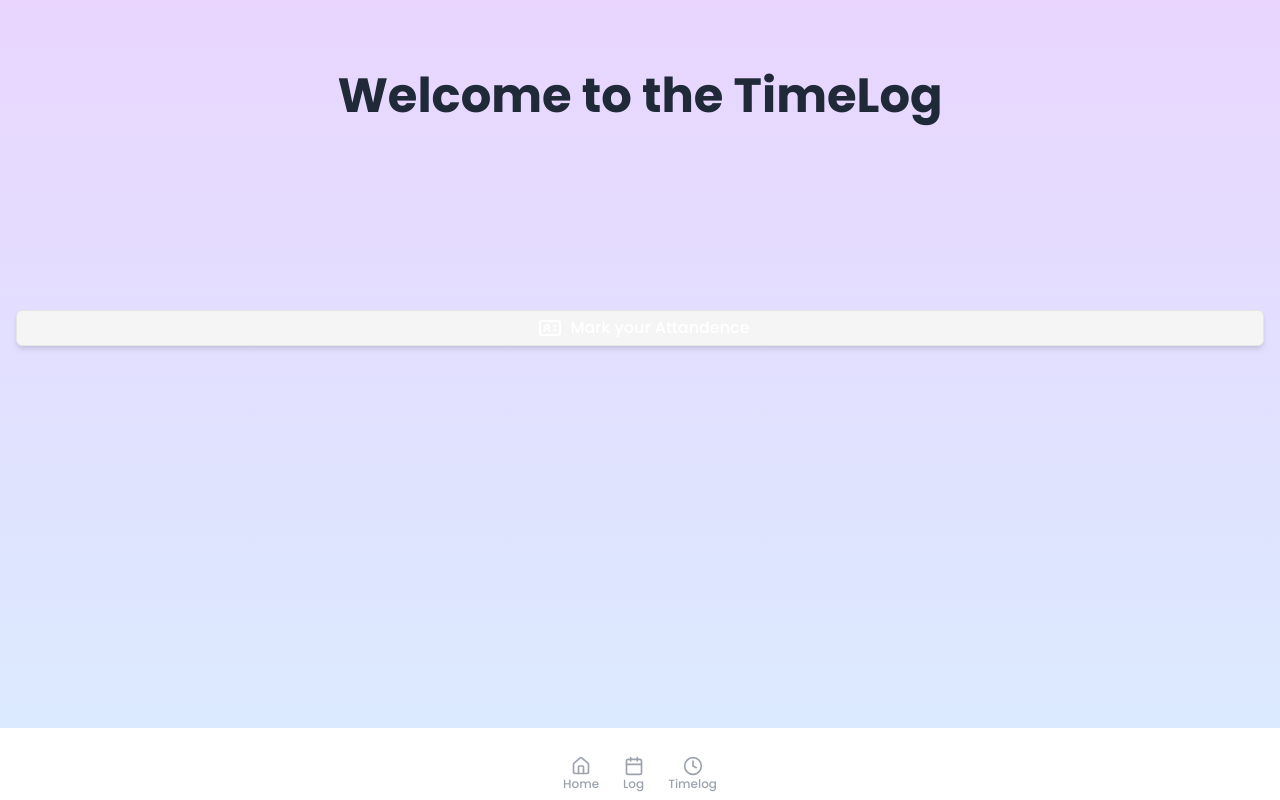
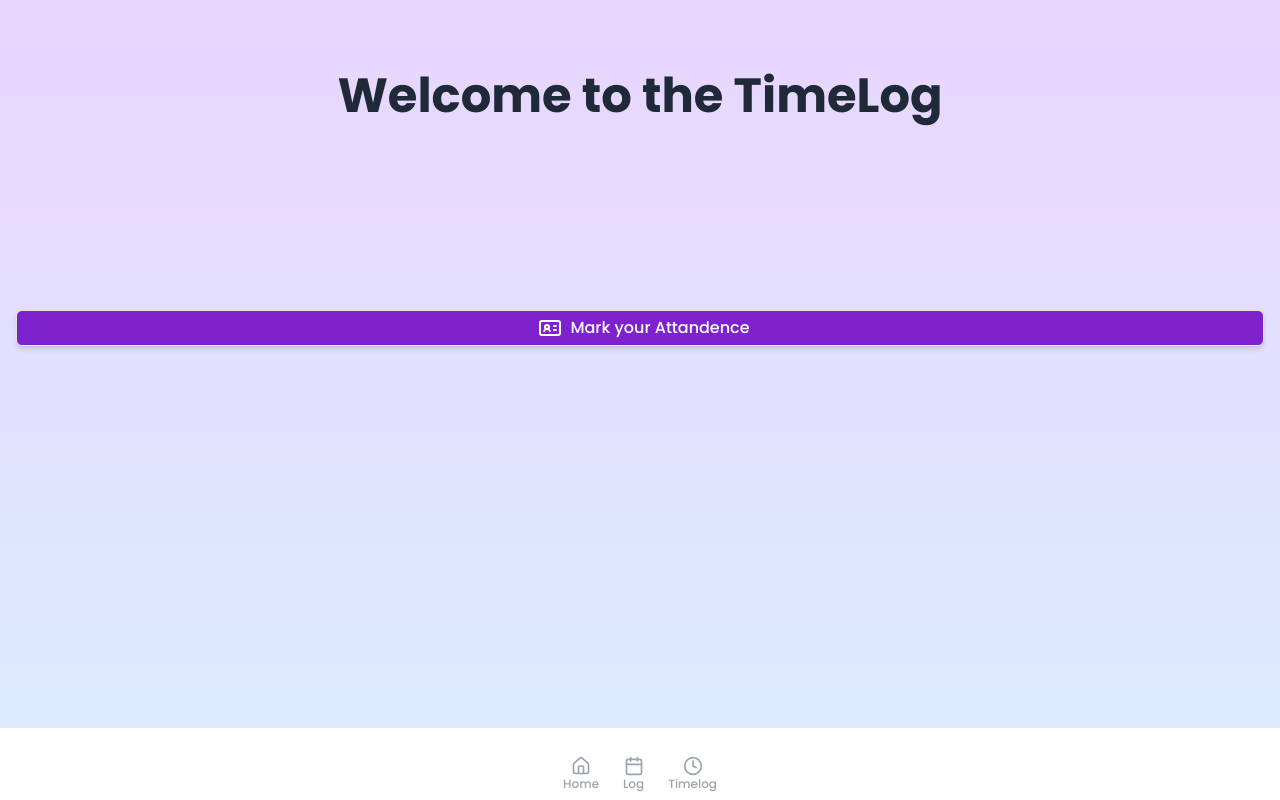
Before and after one commit to gauravThakur-sgl/time-log, a React (Vite) app: page / in a window 1280 px wide. Built offline with nearby package versions, Linux system fonts and the light colour scheme.

Commit message:
Added secondaru color

```diff
--- a/tailwind.config.js
+++ b/tailwind.config.js
@@ -28,10 +28,7 @@ export default {
 					DEFAULT: 'hsl(var(--popover))',
 					foreground: 'hsl(var(--popover-foreground))'
 				},
-				secondary: {
-					DEFAULT: 'hsl(var(--secondary))',
-					foreground: 'hsl(var(--secondary-foreground))'
-				},
+				secondary: "#7e22ce",
 				muted: {
 					DEFAULT: 'hsl(var(--muted))',
 					foreground: 'hsl(var(--muted-foreground))'
```
